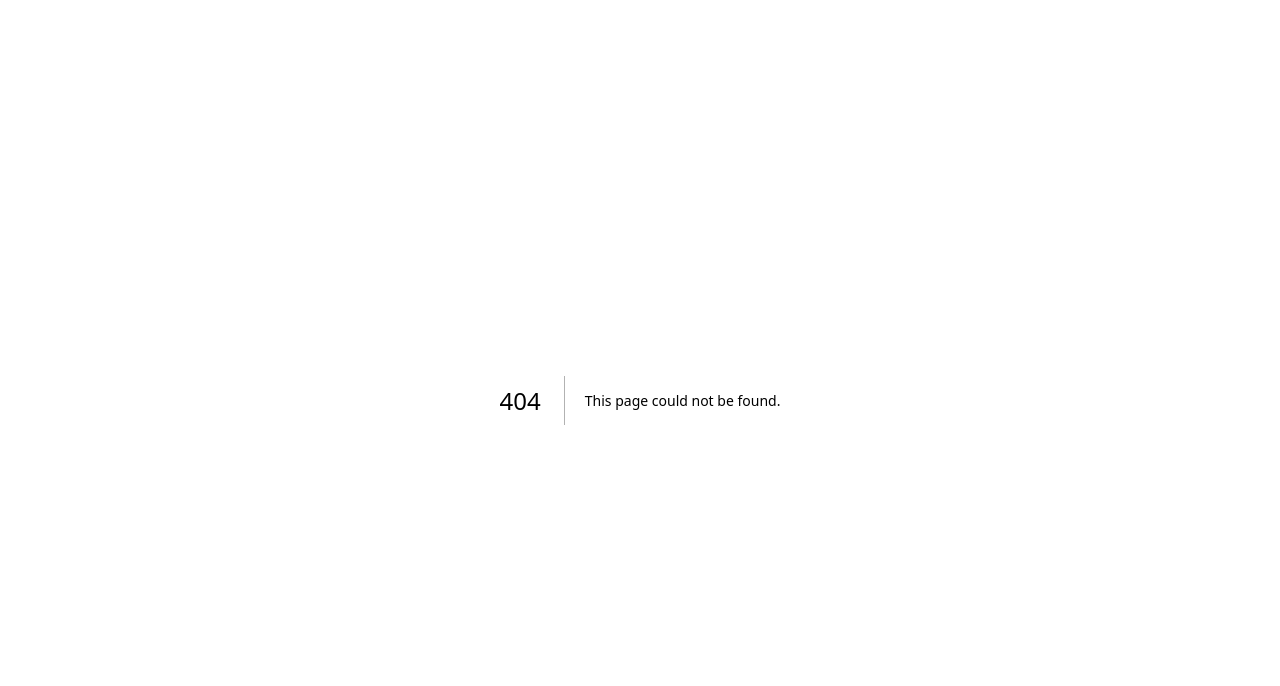
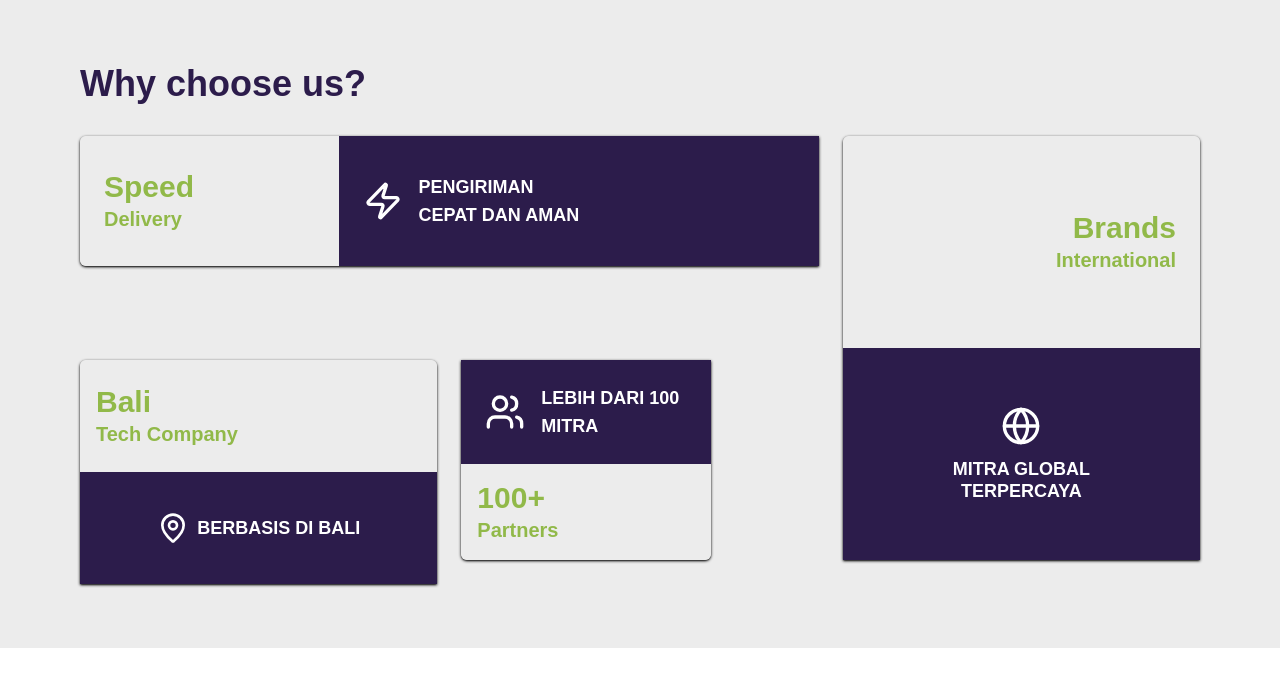
Before and after one commit to wahsur/landingPage, a Next.js app: page /components/ChoseUs in a window 1280 px wide. Before the commit this address had no page. Shown: the top 686 px of the page. Built offline with nearby package versions, Linux system fonts and the light colour scheme.

Commit message:
About us dan Choose us

```diff
--- /dev/null
+++ b/src/pages/components/AboutUs.js
@@ -0,0 +1,60 @@
+export default function AboutUs() {
+  return (
+    <section className="bg-[#F5F5F5] py-16 px-6 md:px-12">
+      <div className="max-w-6xl mx-auto">
+        {/* Title */}
+        <h2 className="text-4xl md:text-5xl font-extrabold text-[#2C1C4B] text-center mb-12">
+          ABOUT US
+        </h2>
+
+        {/* Top Content */}
+        <div className="grid gap-8 items-center mb-16">
+          {/* Left: Image + Company name */}
+          <div>
+            <img
+              src="aboutus.jpg"
+              alt="Company building"
+              className="rounded-md w-full h-80 object-cover mb-4"
+            />
+          </div>
+
+          {/* Right: Company description */}
+          <div className="grid grid-cols-1 md:grid-cols-2 gap-12 items-center">
+             <h3 className="text-6xl text-[#2C1C4B]">
+              PT Semua Aplikasi Indonesia
+            </h3>
+            <p className="text-black leading-relaxed">
+             Founded on 2022, our vision is to revolutionize lives through innovative technology. We believe in building mutually beneficial partnerships to create a better future together.
+            </p>
+          </div>
+        </div>
+
+        {/* Bottom Content */}
+        <div className="grid grid-cols-1 md:grid-cols-2 gap-12 items-center">
+          {/* Left big text */}
+          <h3 className="text-3xl md:text-4xl font-bold text-[#2C1C4B] leading-snug">
+            We’re here to<br /> help you <br /> reach your dreams.
+          </h3>
+
+          {/* Right cards */}
+          <div className="space-y-4">
+            {[1, 2, 3].map((i) => (
+              <div
+                key={i}
+                className="bg-white rounded-md shadow p-4"
+              >
+                <h4 className="text-xl font-semibold text-[#91B949] mb-1">
+                  Innovation and Impact
+                </h4>
+                <p className="text-gray-600 text-sm"> To empower individuals and businesses with innovative
+                  technology solutions that drive positive change and improve
+                  lives.
+                </p>
+              </div>
+            ))}
+          </div>
+        </div>
+      </div>
+    </section>
+  );
+}
--- /dev/null
+++ b/src/pages/components/ChoseUs.js
@@ -0,0 +1,68 @@
+import { Zap, Globe, MapPin, Users } from "lucide-react";
+
+export default function ChoseUs() {
+  return (
+    <section className="bg-[#ECECEC] py-16">
+      <div className="max-w-6xl mx-auto px-4">
+        <h2 className="text-4xl font-bold text-[#2C1C4B] mb-8">Why choose us?</h2>
+
+        {/* Outer Grid Container */}
+        <div className="grid grid-cols-1 md:grid-cols-3 md:grid-rows-2 gap-6">
+          {/* Speed Delivery (kiri atas) */}
+          <div className="md:col-span-2 h-[130px] rounded-l-md shadow shadow-black overflow-hidden flex">
+            <div className="w-[35%] bg-[#ECECEC] p-6 flex flex-col justify-center">
+              <h3 className="text-3xl text-[#91B949] font-bold">Speed</h3>
+              <p className="text-[#91B949] text-xl font-semibold">Delivery</p>
+            </div>
+            <div className="w-[65%] bg-[#2C1C4B] text-white p-6 flex items-center justify-start gap-4">
+              <Zap className="w-10 h-10 shrink-0" />
+              <div className="flex flex-col text-lg font-semibold">
+                <span>PENGIRIMAN</span>
+                <span>CEPAT DAN AMAN</span>
+              </div>
+            </div>
+          </div>
+
+          {/* Brands International (kanan memanjang ke bawah) */}
+          <div className="md:row-span-2 rounded-t-md shadow shadow-black overflow-hidden flex flex-col">
+            <div className="bg-[#ECECEC] p-6 flex-1 flex flex-col text-right justify-center">
+              <h3 className="text-3xl text-[#91B949] font-bold">Brands</h3>
+              <p className="text-[#91B949] text-xl font-semibold">International</p>
+            </div>
+            <div className="bg-[#2C1C4B] text-white p-6 flex-1 flex flex-col justify-center items-center gap-3">
+              <Globe className="w-10 h-10 shrink-0" />
+              <div className="flex flex-col text-lg font-semibold text-center leading-tight">
+                <span>MITRA GLOBAL</span>
+                <span>TERPERCAYA</span>
+              </div>
+            </div>
+          </div>
+
+          {/* Bali Tech Company (kiri bawah) */}
+          <div className="md:row-span-2 rounded-t-md shadow shadow-black overflow-hidden flex flex-col">
+            <div className="bg-[#ECECEC] p-4 flex-1 flex flex-col justify-center">
+              <h3 className="text-3xl text-[#91B949] font-bold">Bali</h3>
+              <p className="text-[#91B949] text-xl font-semibold">Tech Company</p>
+            </div>
+            <div className="bg-[#2C1C4B] text-white p-4 flex-1 flex justify-center items-center gap-2">
+              <MapPin className="w-8 h-8 shrink-0" />
+              <p className="text-lg font-semibold">BERBASIS DI BALI</p>
+            </div>
+          </div>
+
+          {/* 100+ Partners (tengah bawah) */}
+          <div className="md-row-span-4 w-[250px] rounded-b-md shadow shadow-black overflow-hidden flex flex-col">
+            <div className="bg-[#2C1C4B] text-white p-6 flex justify-center items-center gap-4">
+              <Users className="w-10 h-10 shrink-0" />
+              <p className="flex-col text-lg font-semibold">LEBIH DARI 100 MITRA</p>
+            </div>
+            <div className="bg-[#ECECEC] p-4 flex-1 flex flex-col justify-center">
+              <h3 className="text-3xl text-[#91B949] font-bold">100+</h3>
+              <p className="text-[#91B949] text-xl font-semibold">Partners</p>
+            </div>
+          </div>
+        </div>
+      </div>
+    </section>
+  );
+}
--- a/src/pages/index.js
+++ b/src/pages/index.js
@@ -1,115 +1,11 @@
-import Image from "next/image";
-import { Geist, Geist_Mono } from "next/font/google";
-
-const geistSans = Geist({
-  variable: "--font-geist-sans",
-  subsets: ["latin"],
-});
-
-const geistMono = Geist_Mono({
-  variable: "--font-geist-mono",
-  subsets: ["latin"],
-});
+import ChoseUs from "../pages/components/ChoseUs";
+import AboutUs from "../pages/components/AboutUs";
 
 export default function Home() {
   return (
-    <div
-      className={`${geistSans.className} ${geistMono.className} font-sans grid grid-rows-[20px_1fr_20px] items-center justify-items-center min-h-screen p-8 pb-20 gap-16 sm:p-20`}
-    >
-      <main className="flex flex-col gap-[32px] row-start-2 items-center sm:items-start">
-        <Image
-          className="dark:invert"
-          src="/next.svg"
-          alt="Next.js logo"
-          width={180}
-          height={38}
-          priority
-        />
-        <ol className="font-mono list-inside list-decimal text-sm/6 text-center sm:text-left">
-          <li className="mb-2 tracking-[-.01em]">
-            Get started by editing{" "}
-            <code className="bg-black/[.05] dark:bg-white/[.06] font-mono font-semibold px-1 py-0.5 rounded">
-              src/pages/index.js
-            </code>
-            .
-          </li>
-          <li className="tracking-[-.01em]">
-            Save and see your changes instantly.
-          </li>
-        </ol>
-        <div className="flex gap-4 items-center flex-col sm:flex-row">
-          <a
-            className="rounded-full border border-solid border-transparent transition-colors flex items-center justify-center bg-foreground text-background gap-2 hover:bg-[#383838] dark:hover:bg-[#ccc] font-medium text-sm sm:text-base h-10 sm:h-12 px-4 sm:px-5 sm:w-auto"
-            href="https://vercel.com/new?utm_source=create-next-app&utm_medium=default-template-tw&utm_campaign=create-next-app"
-            target="_blank"
-            rel="noopener noreferrer"
-          >
-            <Image
-              className="dark:invert"
-              src="/vercel.svg"
-              alt="Vercel logomark"
-              width={20}
-              height={20}
-            />
-            Deploy now
-          </a>
-          <a
-            className="rounded-full border border-solid border-black/[.08] dark:border-white/[.145] transition-colors flex items-center justify-center hover:bg-[#f2f2f2] dark:hover:bg-[#1a1a1a] hover:border-transparent font-medium text-sm sm:text-base h-10 sm:h-12 px-4 sm:px-5 w-full sm:w-auto md:w-[158px]"
-            href="https://nextjs.org/docs?utm_source=create-next-app&utm_medium=default-template-tw&utm_campaign=create-next-app"
-            target="_blank"
-            rel="noopener noreferrer"
-          >
-            Read our docs
-          </a>
-        </div>
-      </main>
-      <footer className="row-start-3 flex gap-[24px] flex-wrap items-center justify-center">
-        <a
-          className="flex items-center gap-2 hover:underline hover:underline-offset-4"
-          href="https://nextjs.org/learn?utm_source=create-next-app&utm_medium=default-template-tw&utm_campaign=create-next-app"
-          target="_blank"
-          rel="noopener noreferrer"
-        >
-          <Image
-            aria-hidden
-            src="/file.svg"
-            alt="File icon"
-            width={16}
-            height={16}
-          />
-          Learn
-        </a>
-        <a
-          className="flex items-center gap-2 hover:underline hover:underline-offset-4"
-          href="https://vercel.com/templates?framework=next.js&utm_source=create-next-app&utm_medium=default-template-tw&utm_campaign=create-next-app"
-          target="_blank"
-          rel="noopener noreferrer"
-        >
-          <Image
-            aria-hidden
-            src="/window.svg"
-            alt="Window icon"
-            width={16}
-            height={16}
-          />
-          Examples
-        </a>
-        <a
-          className="flex items-center gap-2 hover:underline hover:underline-offset-4"
-          href="https://nextjs.org?utm_source=create-next-app&utm_medium=default-template-tw&utm_campaign=create-next-app"
-          target="_blank"
-          rel="noopener noreferrer"
-        >
-          <Image
-            aria-hidden
-            src="/globe.svg"
-            alt="Globe icon"
-            width={16}
-            height={16}
-          />
-          Go to nextjs.org →
-        </a>
-      </footer>
-    </div>
+    <>
+      <ChoseUs />
+      <AboutUs />
+    </>
   );
 }
```
Also changed, not shown: package.json (+5 -4 lines), 2 other files (tests, documents, lock files or other folders).
